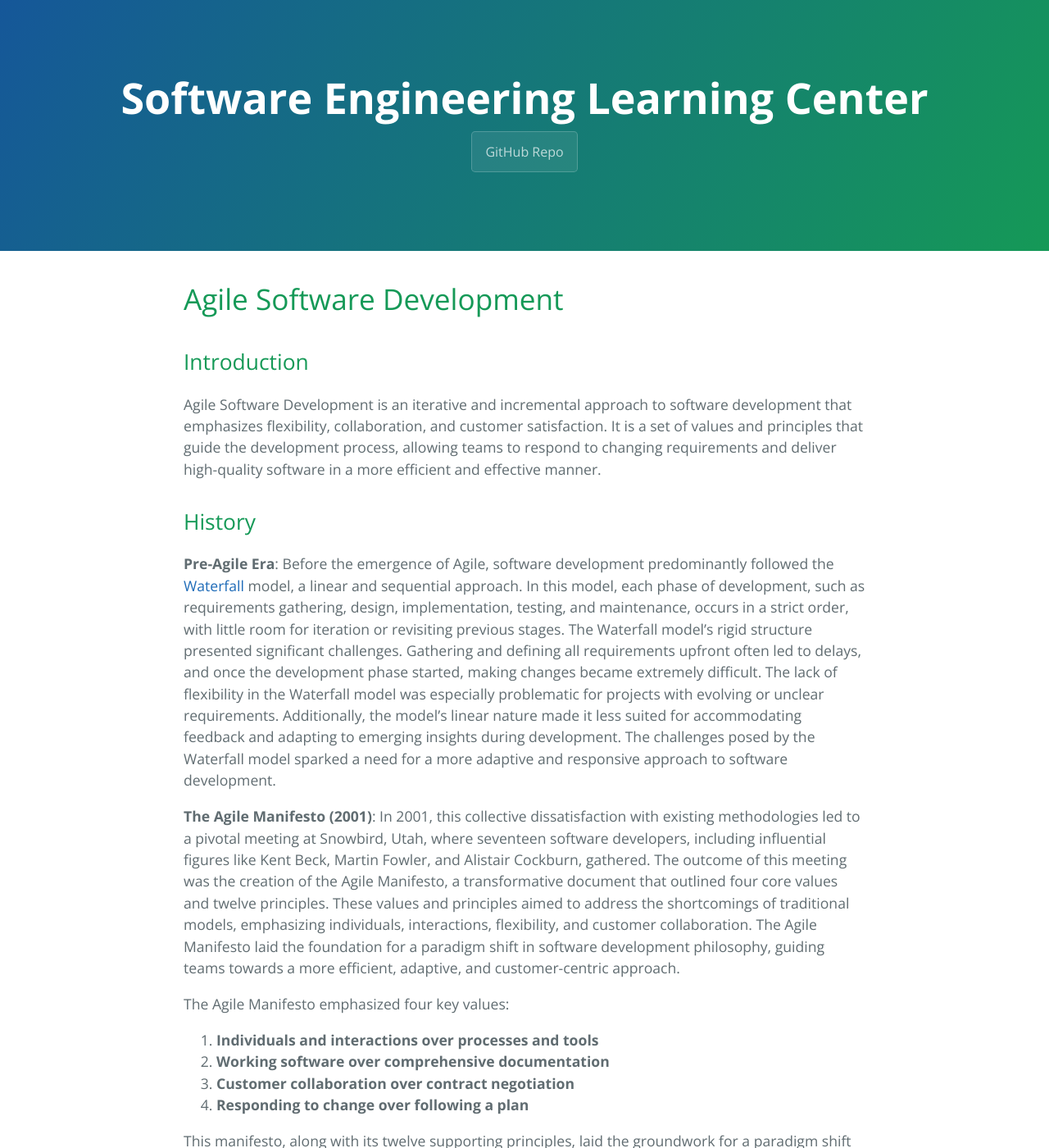
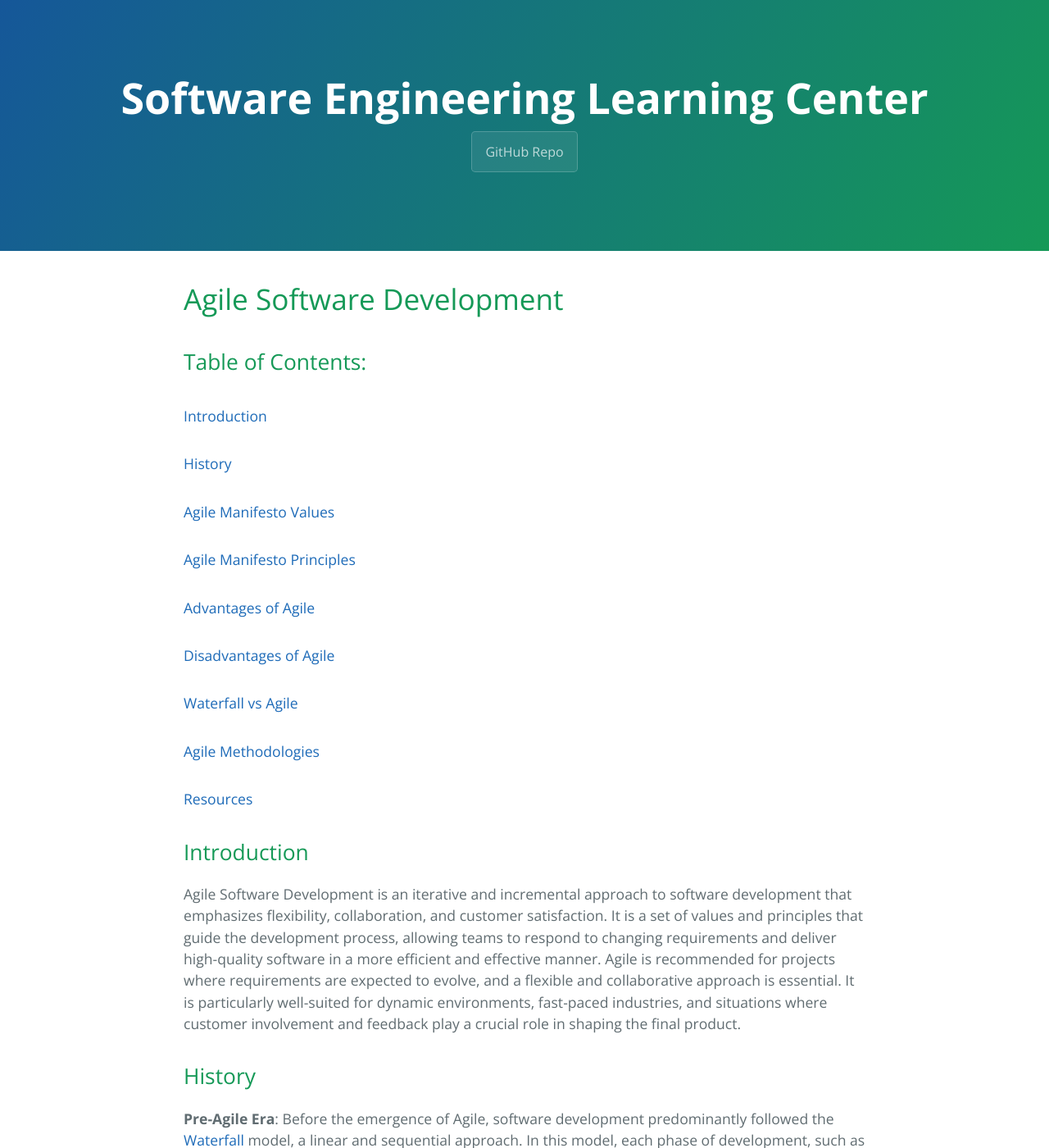
Before and after one commit to learning-software-engineering/learning-software-engineering.github.io, a Jekyll site: the page built from Topics/Software_Engineering/Agile.md, in a window 1280 px wide and 1400 px high. Shown: the whole window at 82% size. Built offline with Jekyll 4.4.1, drawn with Linux system fonts in a browser that asks for light colours; our own code applies the rules of GitHub Pages for plain Markdown files; some of the changed text lies outside the part shown.

Commit message:
Created a table of contents. Also added a bit on when to use Agile in the introduction.

```diff
--- a/Topics/Software_Engineering/Agile.md
+++ b/Topics/Software_Engineering/Agile.md
@@ -1,8 +1,19 @@
 # Agile Software Development
+
+## Table of Contents:
+#### [Introduction](#introduction-1)
+#### [History](#history-1)
+#### [Agile Manifesto Values](#agile-manifesto-values-1)
+#### [Agile Manifesto Principles](#agile-manifesto-principles-1)
+#### [Advantages of Agile](#advantages-of-agile-1)
+#### [Disadvantages of Agile](#disadvantages-of-agile-1)
+#### [Waterfall vs Agile](#waterfall-vs-agile-1)
+#### [Agile Methodologies](#agile-methodologies-1)
+#### [Resources](#resources-1)
 
 ## Introduction
 
-Agile Software Development is an iterative and incremental approach to software development that emphasizes flexibility, collaboration, and customer satisfaction. It is a set of values and principles that guide the development process, allowing teams to respond to changing requirements and deliver high-quality software in a more efficient and effective manner.
+Agile Software Development is an iterative and incremental approach to software development that emphasizes flexibility, collaboration, and customer satisfaction. It is a set of values and principles that guide the development process, allowing teams to respond to changing requirements and deliver high-quality software in a more efficient and effective manner. Agile is recommended for projects where requirements are expected to evolve, and a flexible and collaborative approach is essential. It is particularly well-suited for dynamic environments, fast-paced industries, and situations where customer involvement and feedback play a crucial role in shaping the final product.
 
 ## History
 
@@ -19,9 +30,7 @@ The Agile Manifesto emphasized four key values:
 
 This manifesto, along with its twelve supporting principles, laid the groundwork for a paradigm shift in software development philosophy.
 
-## Post-Manifesto Growth
-
-Following the establishment of the Agile Manifesto, various Agile methodologies and frameworks emerged, each providing a specific set of practices to implement Agile principles effectively. Notable among these are Scrum, Kanban, and Extreme Programming (XP), each offering a unique approach to Agile development.
+**Post-Manifesto Growth**: Following the establishment of the Agile Manifesto, various Agile methodologies and frameworks emerged, each providing a specific set of practices to implement Agile principles effectively. Notable among these are Scrum, Kanban, and Extreme Programming (XP), each offering a unique approach to Agile development.
 
 ## Agile Manifesto Values
 
```
Also changed, not shown: other parts of Topics/Software_Engineering/Agile.md (+1 -1 lines).
